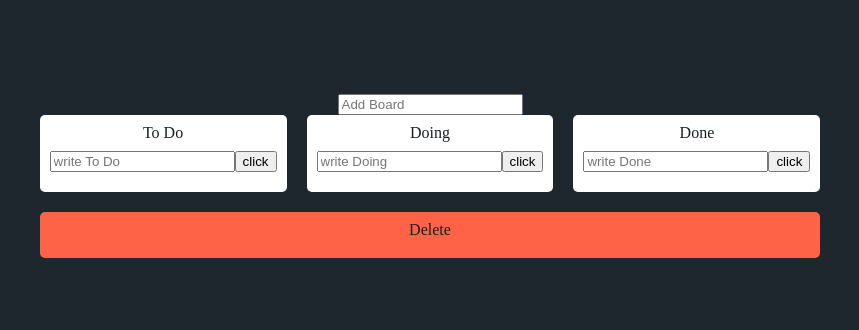
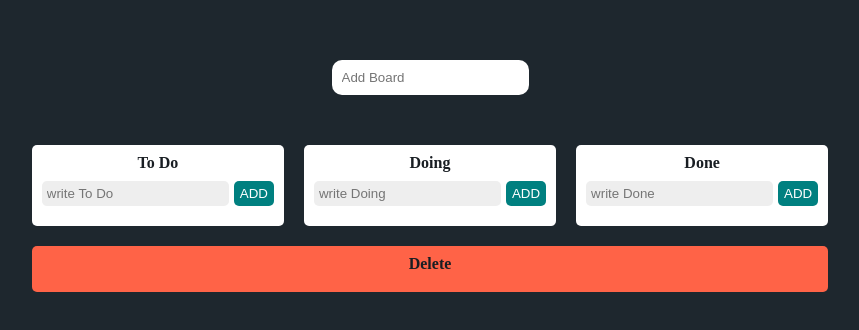
Before and after one commit to joukey123/trello_clone, a React (Create React App) app: page / in a window 1280 px wide. Shown: the part 224-554 px from the top of the page, without its empty margins (210-1069 px from the left). Built offline with nearby package versions, Linux system fonts and the light colour scheme.

Commit message:
component AddBoard

```diff
--- a/src/App.tsx
+++ b/src/App.tsx
@@ -1,9 +1,15 @@
-import { DragDropContext, DropResult, Droppable } from "react-beautiful-dnd";
+import {
+  DragDropContext,
+  Draggable,
+  DropResult,
+  Droppable,
+} from "react-beautiful-dnd";
 import { useRecoilState } from "recoil";
 import styled from "styled-components";
 import { toDo } from "./Atoms";
 import Board from "./Components/Board";
 import { useForm } from "react-hook-form";
+import AddBoard from "./Components/AddBoard";
 
 const Wrap = styled.div`
   display: flex;
@@ -24,24 +30,8 @@ const Boards = styled.div`
   }
 `;
 
-interface IForm {
-  text: string;
-}
-
 function App() {
-  const { register, handleSubmit, setValue } = useForm<IForm>();
   const [toDos, setTodo] = useRecoilState(toDo);
-
-  const onVaild = (text: IForm) => {
-    console.log(text);
-    setTodo((allBoards) => {
-      return {
-        [text.text]: [],
-        ...allBoards,
-      };
-    });
-    setValue("text", "");
-  };
 
   const onDragEnd = (info: DropResult) => {
     const { destination, source } = info;
@@ -94,9 +84,7 @@ function App() {
   return (
     <DragDropContext onDragEnd={onDragEnd}>
       <Wrap>
-        <form onSubmit={handleSubmit(onVaild)}>
-          <input {...register("text")} placeholder="Add Board" />
-        </form>
+        <AddBoard />
         <Boards>
           {Object.keys(toDos).map((item) => (
             <Board key={item} boardId={item} toDos={toDos[item]} />
--- /dev/null
+++ b/src/Components/AddBoard.tsx
@@ -0,0 +1,43 @@
+import { useForm } from "react-hook-form";
+import { useRecoilState } from "recoil";
+import { toDo } from "../Atoms";
+import styled from "styled-components";
+
+const Form = styled.form`
+  margin-bottom: 50px;
+
+  input {
+    padding: 10px;
+    border-radius: 10px;
+    outline: 0;
+    border: 0;
+  }
+`;
+
+interface IForm {
+  text: string;
+}
+
+function AddBoard() {
+  const { register, handleSubmit, setValue } = useForm<IForm>();
+  const [toDos, setTodo] = useRecoilState(toDo);
+
+  const onVaild = (text: IForm) => {
+    console.log(text);
+    setTodo((allBoards) => {
+      return {
+        [text.text]: [],
+        ...allBoards,
+      };
+    });
+    setValue("text", "");
+  };
+
+  return (
+    <Form onSubmit={handleSubmit(onVaild)}>
+      <input {...register("text")} placeholder="Add Board" />
+    </Form>
+  );
+}
+
+export default AddBoard;
--- a/src/Components/Board.tsx
+++ b/src/Components/Board.tsx
@@ -17,6 +17,20 @@ const Form = styled.form`
   width: 100%;
   display: flex;
   margin-bottom: 10px;
+  input {
+    padding: 5px;
+    outline: 0;
+    border: 0;
+    border-radius: 5px;
+    background-color: #eee;
+    margin-right: 5px;
+  }
+  button {
+    border: 0;
+    border-radius: 5px;
+    background-color: teal;
+    color: white;
+  }
 `;
 
 interface Ilist {
@@ -39,6 +53,7 @@ const Lists = styled.div<Ilist>`
 `;
 
 const Title = styled.h2`
+  font-weight: bold;
   text-align: center;
   margin-bottom: 10px;
   color: ${(props) => props.theme.textColor};
@@ -78,7 +93,7 @@ function Board({ toDos, boardId }: IBoard) {
             type="text"
             placeholder={`write ${boardId}`}
           />
-          <button>click</button>
+          <button>ADD</button>
         </Form>
       ) : null}
       <Droppable droppableId={boardId}>
--- a/src/Components/DraggableCard.tsx
+++ b/src/Components/DraggableCard.tsx
@@ -1,6 +1,7 @@
-import React from "react";
+import React, { useRef } from "react";
 import { Draggable } from "react-beautiful-dnd";
 import styled from "styled-components";
+import ListEdit from "./ListEdit";
 
 interface IDraggableCard {
   toDoId: number;
@@ -9,9 +10,17 @@ interface IDraggableCard {
 }
 interface Ilist {
   $isDragging: boolean;
+  $draggingOver: string | undefined | null;
 }
 const List = styled.div<Ilist>`
-  background-color: ${(props) => (props.$isDragging ? "#9c88ff" : "#dcdde1")};
+  background-color: ${(props) =>
+    props.$draggingOver === "Delete"
+      ? "#e84118"
+      : props.$isDragging
+      ? "#9c88ff"
+      : "#dcdde1"};
+  /* background-color: ${(props) =>
+    props.$isDragging ? "#9c88ff" : "#dcdde1"}; */
   box-shadow: ${(props) =>
     props.$isDragging ? "1px 1px 5px rgba(0,0,0,0.5)" : "none"};
   padding: 5px;
@@ -19,17 +28,19 @@ const List = styled.div<Ilist>`
   border-radius: 5px;
   color: ${(props) => (props.$isDragging ? "white" : "black")};
 `;
+
 function DraggableCard({ toDoId, toDoText, index }: IDraggableCard) {
   return (
     <Draggable key={toDoId} draggableId={toDoId + ""} index={index}>
       {(magic, snapshot) => (
         <List
+          $draggingOver={snapshot.draggingOver}
           $isDragging={snapshot.isDragging}
           ref={magic.innerRef}
           {...magic.draggableProps}
           {...magic.dragHandleProps}
         >
-          {toDoText}
+          <ListEdit toDoText={toDoText} />
         </List>
       )}
     </Draggable>
--- /dev/null
+++ b/src/Components/ListEdit.tsx
@@ -0,0 +1,39 @@
+import React, { useRef } from "react";
+import { useForm } from "react-hook-form";
+import styled from "styled-components";
+
+const Form = styled.form`
+  display: flex;
+  align-items: center;
+  position: relative;
+  input {
+    border: 0;
+    background-color: transparent;
+    position: absolute;
+    left: 0;
+  }
+  button {
+    border: 0;
+    cursor: pointer;
+    padding: 5px;
+    margin-left: 150px;
+  }
+`;
+
+interface IListEditProps {
+  toDoText: string;
+  isClick?: boolean;
+}
+function ListEdit({ toDoText }: IListEditProps) {
+  const { register, handleSubmit, setValue } = useForm<IListEditProps>();
+
+  const onVaild = () => {};
+  return (
+    <Form onSubmit={handleSubmit(onVaild)}>
+      <input {...register("toDoText")} value={toDoText} />
+      <button>수정</button>
+    </Form>
+  );
+}
+
+export default React.memo(ListEdit);
```
